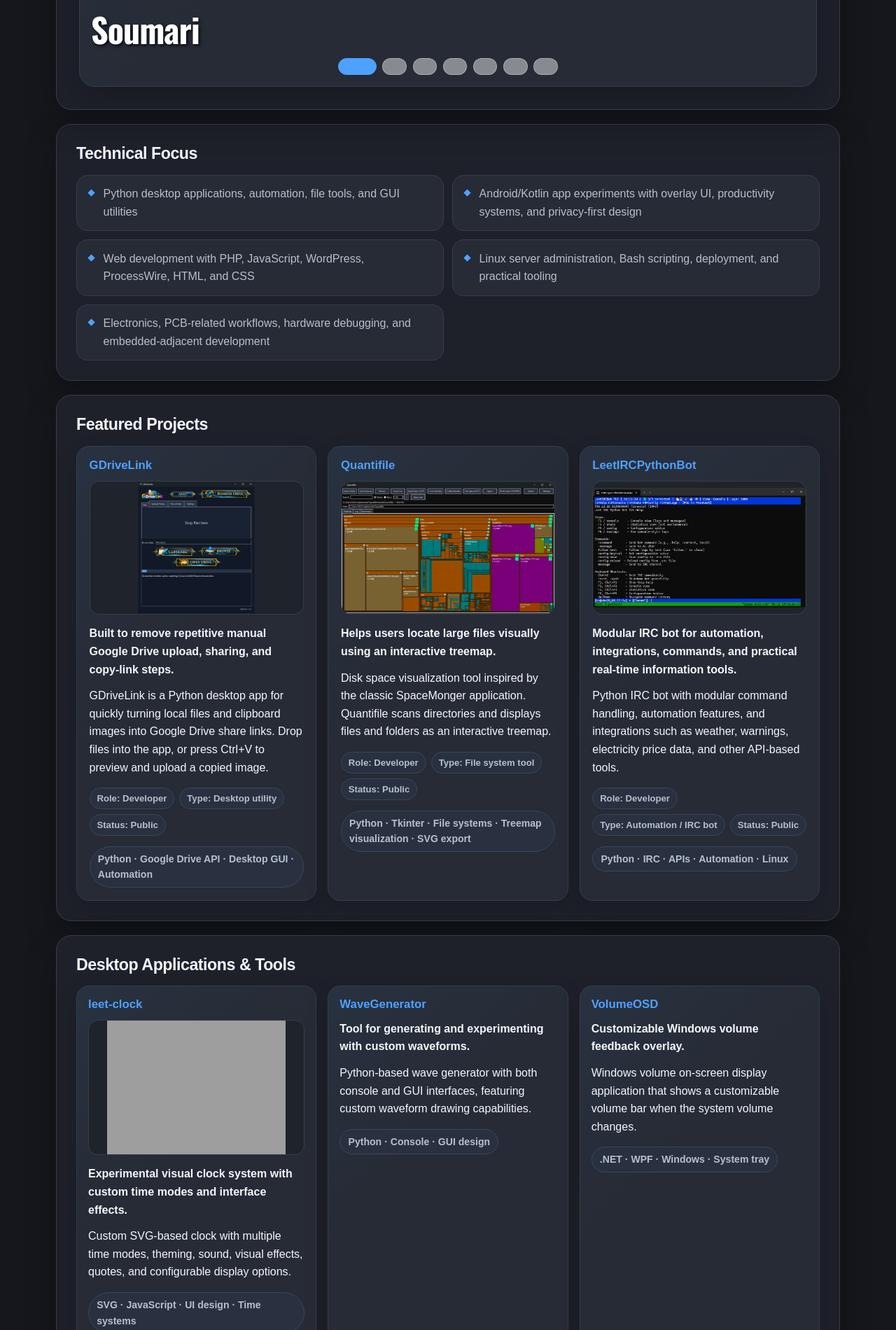
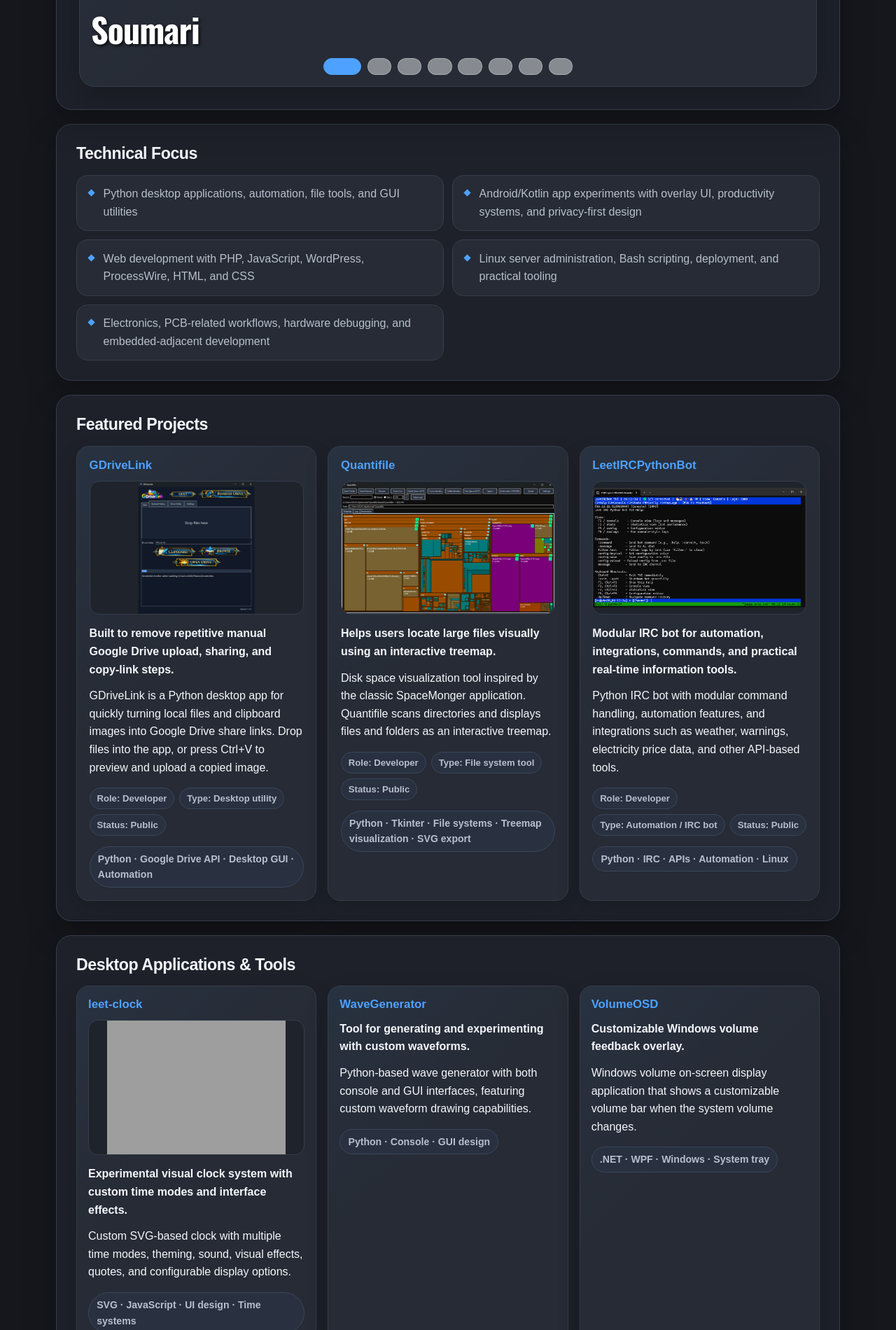
Before and after one commit to jamps3/jamps3.github.io, a Jekyll site: the page portfolio.html, which Jekyll copies as it is, in a window 1280 px wide. Shown: the part 1037-2937 px from the top of the page at 70% size. Built offline with Jekyll 4.4.1, drawn with Linux system fonts in a browser that asks for light colours; grey boxes are pictures that could not be loaded.

Commit message:
Add Sleep-Timer to portfolio carousel

```diff
--- a/portfolio.html
+++ b/portfolio.html
@@ -123,6 +123,9 @@
               <img src="img/jampsfit-screenshot.png" alt="jampsFit screenshot" loading="lazy" decoding="async" />
             </div>
             <div class="carousel-slide">
+              <img src="img/sleep-timer-screenshot.png" alt="Sleep-Timer screenshot" loading="lazy" decoding="async" />
+            </div>
+            <div class="carousel-slide">
               <img src="https://github.com/jamps3/leet-clock/raw/main/screenshot.png" alt="Leet Clock screenshot" loading="lazy" decoding="async" />
             </div>
           </div>
@@ -137,7 +140,8 @@
           <button class="carousel-control" type="button" data-slide="3" data-title="Quantifile" aria-label="Show Quantifile screenshot"></button>
           <button class="carousel-control" type="button" data-slide="4" data-title="SpiralFM" aria-label="Show SpiralFM screenshot"></button>
           <button class="carousel-control" type="button" data-slide="5" data-title="jampsFit" aria-label="Show jampsFit screenshot"></button>
-          <button class="carousel-control" type="button" data-slide="6" data-title="Leet Clock" aria-label="Show Leet Clock screenshot"></button>
+          <button class="carousel-control" type="button" data-slide="6" data-title="Sleep-Timer" aria-label="Show Sleep-Timer screenshot"></button>
+          <button class="carousel-control" type="button" data-slide="7" data-title="Leet Clock" aria-label="Show Leet Clock screenshot"></button>
         </div>
       </div>
     </header>
```
Also changed, not shown: other parts of portfolio.html (+1 -1 lines).
